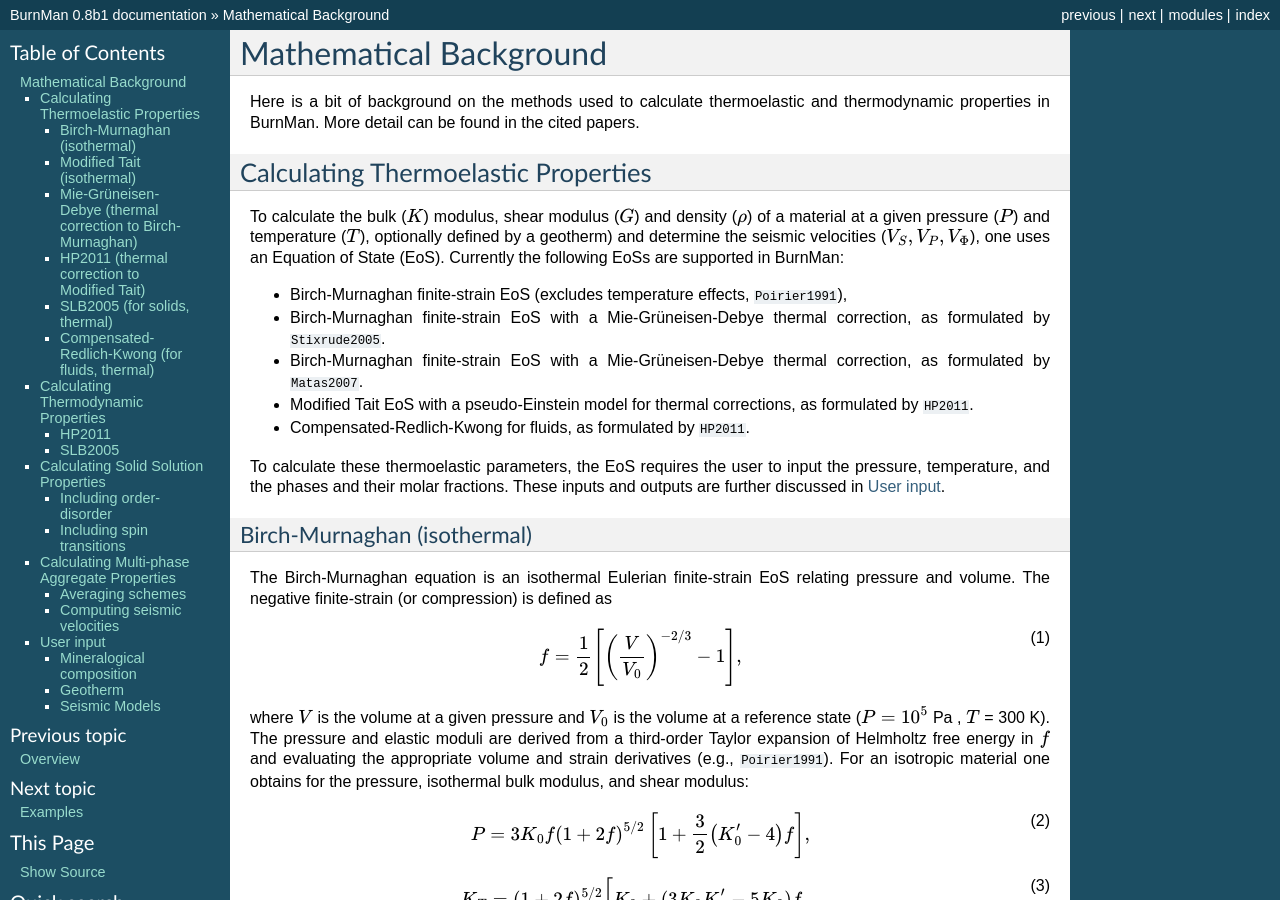
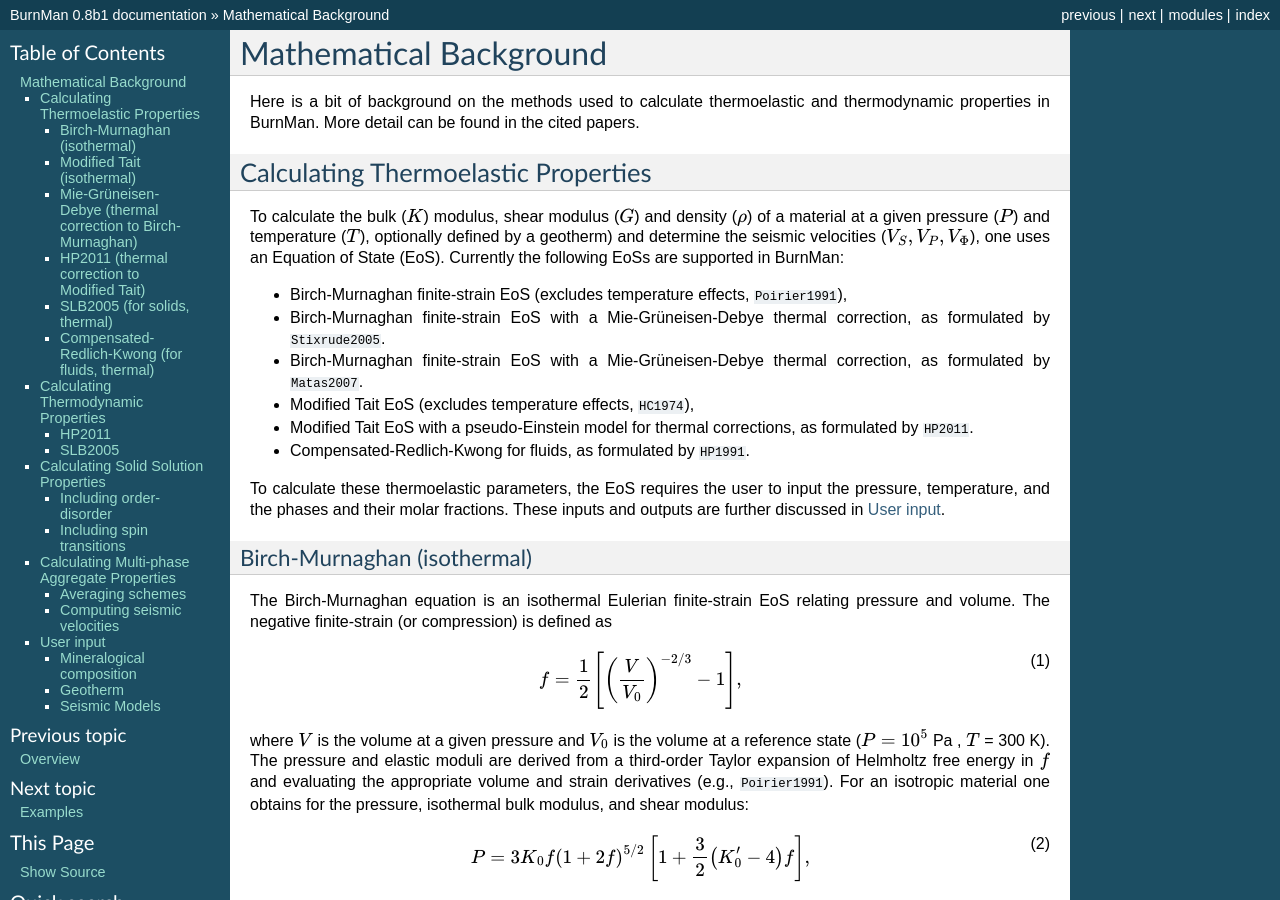
Before and after one commit to geodynamics/burnman, a Sphinx documentation site: the page built from sphinx/background.rst, in a window 1280 px wide and 900 px high. Built offline with Sphinx 7.4.7, drawn with Linux system fonts in a browser that asks for light colours; cross-references to code outside the pages are shown as plain code; the version number is read from the project's files by our own code.

Commit message:
Corrected citation for CORK, added MT EoS (w/o thermal corrections) to list of EoSs

```diff
--- a/sphinx/background_thermoelastics.txt
+++ b/sphinx/background_thermoelastics.txt
@@ -13,8 +13,9 @@ seismic velocities (:math:`V_S, V_P, V_\Phi`), one uses an Equation of State
 * Birch-Murnaghan finite-strain EoS (excludes temperature effects, :cite:`Poirier1991`),
 * Birch-Murnaghan finite-strain EoS with a Mie-Grüneisen-Debye thermal correction, as formulated by :cite:`Stixrude2005`.
 * Birch-Murnaghan finite-strain EoS with a Mie-Grüneisen-Debye thermal correction, as formulated by :cite:`Matas2007`.
+* Modified Tait EoS (excludes temperature effects, :cite:`HC1974`),
 * Modified Tait EoS with a pseudo-Einstein model for thermal corrections, as formulated by :cite:`HP2011`.
-* Compensated-Redlich-Kwong for fluids, as formulated by :cite:`HP2011`.
+* Compensated-Redlich-Kwong for fluids, as formulated by :cite:`HP1991`.
 
 
 To calculate these thermoelastic parameters, the EoS
```
